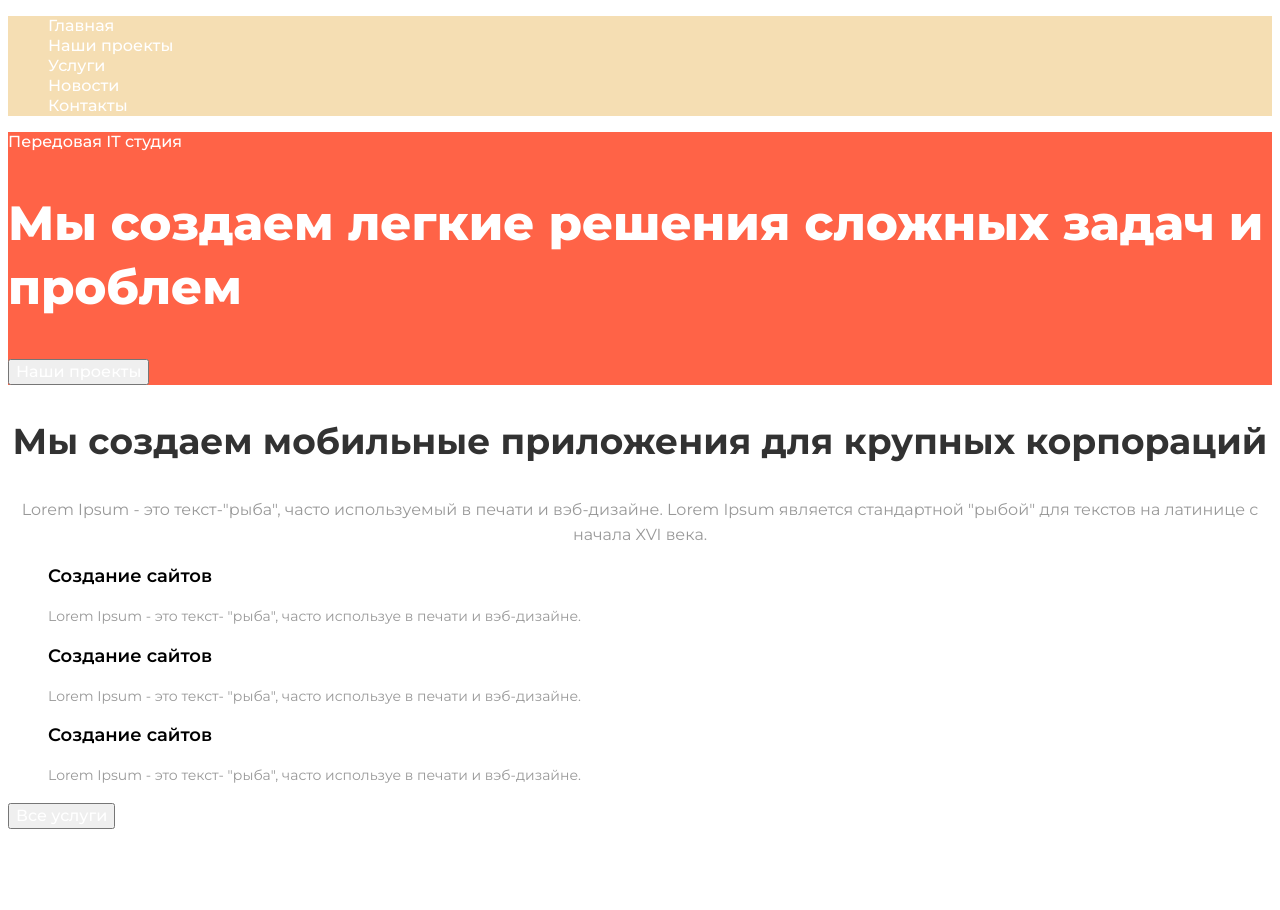
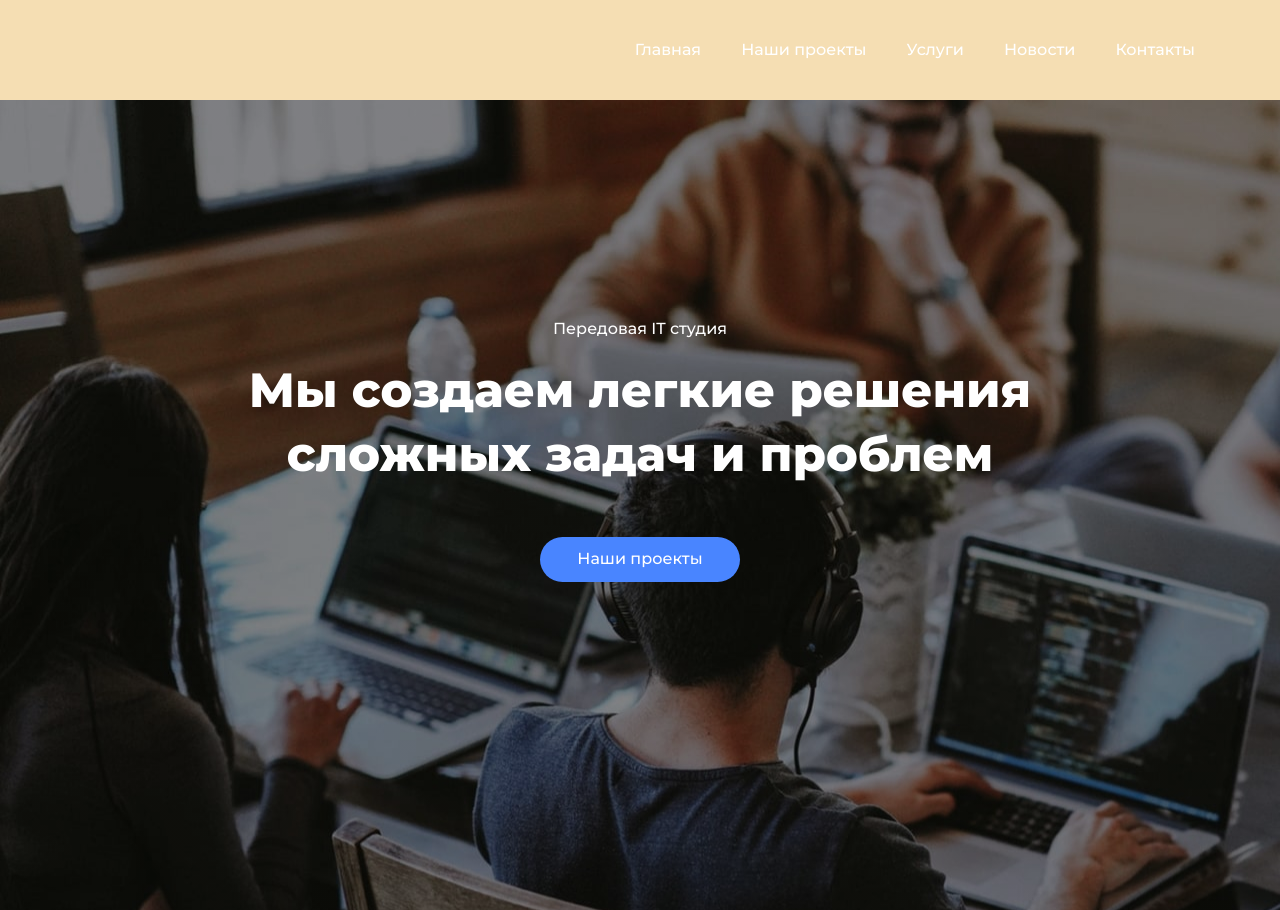
Before and after one commit to riko1212/41-blended-1, a plain HTML site: page index.html in a window 1280 px wide. Shown: the top 910 px of the page. Before the commit the page ends 837 px from the top, so only its background shows below. Drawn offline with nearby package versions, Linux system fonts and the light colour scheme.

Commit message:
add style

```diff
--- a/css/style.css
+++ b/css/style.css
@@ -9,12 +9,26 @@
 body {
   font-family: "Montserrat", sans-serif;
 }
+p,
+h1,
+h2,
+h3,
+h4,
+ul {
+  padding: 0;
+  margin: 0;
+}
 .list {
   list-style: none;
 }
 
 .link {
   text-decoration: none;
+}
+.container {
+  width: 1140px;
+  padding: 0 15px;
+  margin: 0 auto;
 }
 
 .section-title {
@@ -35,25 +49,56 @@ body {
   font-size: 16px;
   line-height: 1.25;
   color: var(--second-text-color);
+  background-color: var(--accent-color);
+  border-radius: 30px;
+  width: 200px;
+  height: 45px;
+  border: none;
 }
 
 .header {
   background-color: wheat;
+}
+
+.header-list {
+  display: flex;
+  justify-content: flex-end;
+}
+.header-item:not(:last-child) {
+  margin-right: 40px;
 }
 .header-link {
   font-weight: 500;
   font-size: 16px;
   line-height: 1.25;
   color: var(--second-text-color);
+  padding-top: 40px;
+  padding-bottom: 40px;
+  display: block;
 }
 .hero {
   background-color: tomato;
+  padding-top: 219px;
+  padding-bottom: 335px;
+  background-image: linear-gradient(
+      0deg,
+      rgba(0, 0, 0, 0.2),
+      rgba(0, 0, 0, 0.2)
+    ),
+    url(../images/hero-bg.jpg);
 }
 .hero-text {
   font-weight: 500;
   font-size: 16px;
   line-height: 1.25;
   color: var(--second-text-color);
+  text-align: center;
+  margin-bottom: 20px;
+}
+
+.hero-button {
+  display: block;
+  margin: 0 auto;
 }
 
 .hero-title {
@@ -61,6 +106,10 @@ body {
   font-size: 48px;
   line-height: 1.33;
   color: var(--main-title-color);
+  text-align: center;
+  max-width: 829px;
+  margin: 0 auto;
+  margin-bottom: 50px;
 }
 
 .mobile-title {
--- a/index.html
+++ b/index.html
@@ -11,12 +11,17 @@
       href="https://fonts.googleapis.com/css2?family=Montserrat:wght@400;500;600;700;800&display=swap"
       rel="stylesheet"
     />
+    <link rel="stylesheet" href="https://cdnjs.cloudflare.com/ajax/libs/modern-normalize/1.1.0/modern-normalize.min.css"
+      integrity="sha512-wpPYUAdjBVSE4KJnH1VR1HeZfpl1ub8YT/NKx4PuQ5NmX2tKuGu6U/JRp5y+Y8XG2tV+wKQpNHVUX03MfMFn9Q=="
+      crossorigin="anonymous" referrerpolicy="no-referrer" />
     <link rel="stylesheet" href="./css/style.css" />
   </head>
 
   <body>
+
     <header class="header">
-      <nav>
+      <div class="container">
+        <nav>
         <ul class="header-list list">
           <li class="header-item">
             <a class="header-link link" href="">Главная</a>
@@ -35,6 +40,8 @@
           </li>
         </ul>
       </nav>
+    </div>
+
     </header>
     <main>
       <section class="hero">
```
Also changed, not shown: images/hero-bg.jpg (added).
